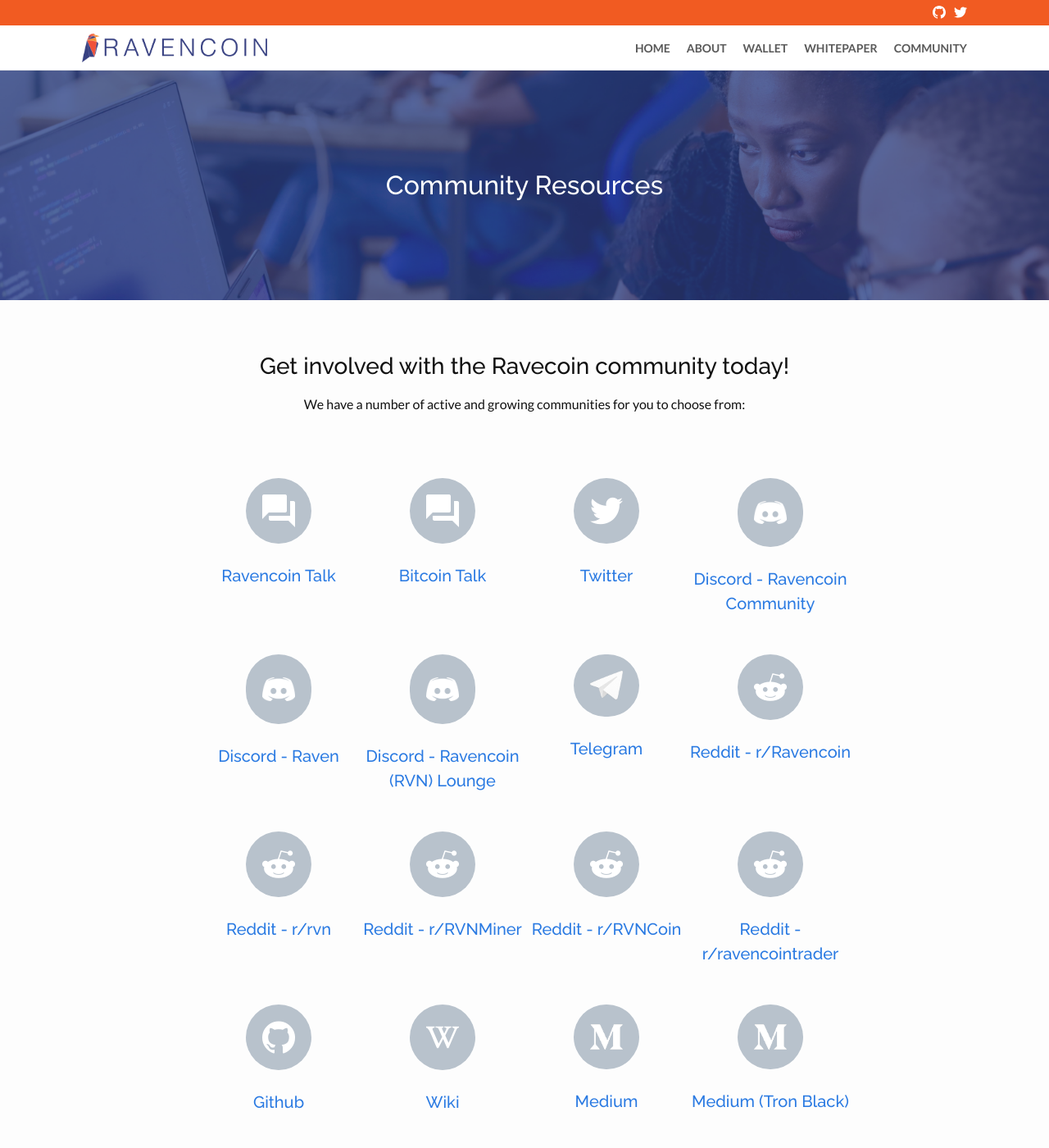
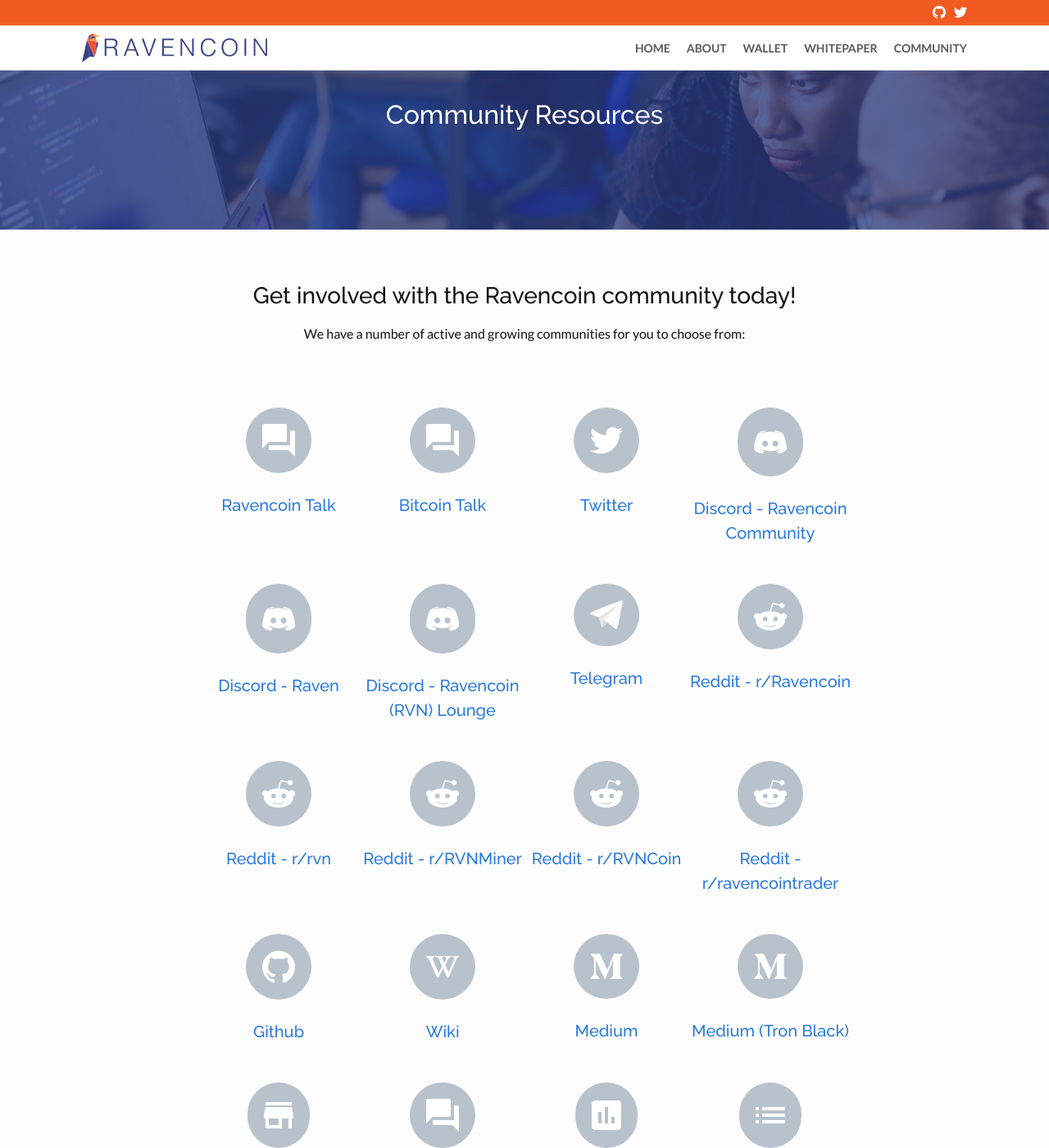
Before and after one commit to RavenProject/ravenproject.github.io, a Jekyll site: the page built from _pages/community.md, in a window 1280 px wide and 1400 px high. Shown: the whole window at 82% size. Built offline with Jekyll 4.4.1, drawn with Linux system fonts in a browser that asks for light colours.

Commit message:
Fixed typo + sticky header feature (#41)

```diff
--- a/_pages/community.md
+++ b/_pages/community.md
@@ -8,7 +8,7 @@
 
 <div class="page-content">
   <div class="wrapper text-center">
-    <h2>Get involved with the Ravecoin community today!</h2>
+    <h2>Get involved with the Ravencoin community today!</h2>
     <p>We have a number of active and growing communities for you to choose from:</p>
     <div class="flex flex-wrap pt-16 pb-32 m-auto" style="max-width: 800px;">
       <div class="w-1/2 sm:w-1/4 mb-8">
--- a/_sass/partials/_header.scss
+++ b/_sass/partials/_header.scss
@@ -6,8 +6,10 @@
 	min-height: $spacing-unit * 1.865;
 	background-color: #ffffff;
 
-  // Positioning context for the mobile navigation icon
-  position: relative;
+	// Make header sticky
+	position: fixed;
+	width: 100%;
+	z-index: 1;
 }
 
 .site-title {
```
Lines whose indentation alone changed are shown as unchanged.
